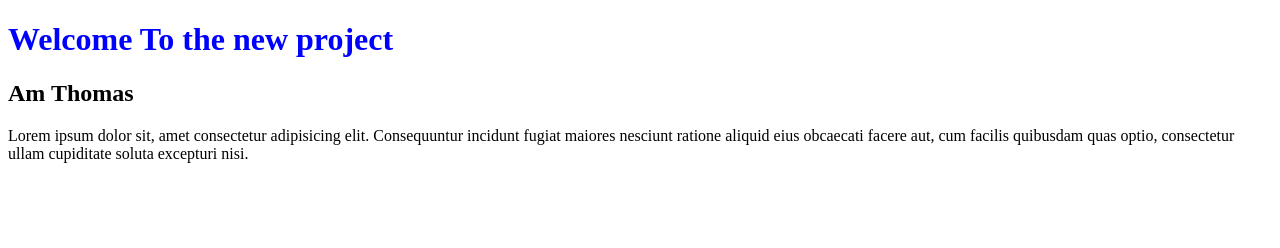
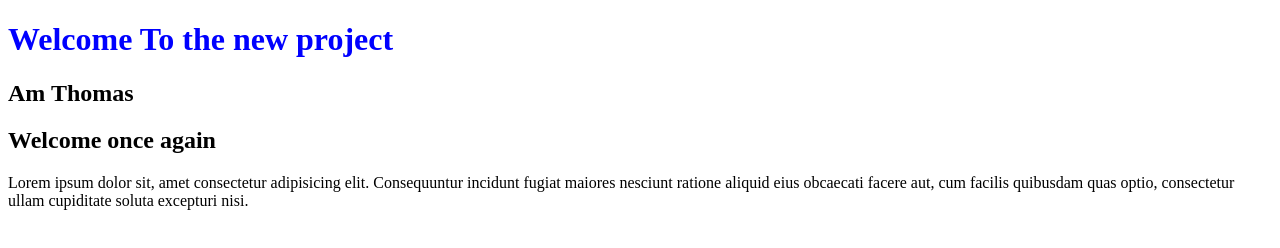
Before and after one commit to GakinyaTom/toma, a plain HTML site: page index.html in a window 1280 px wide. Drawn offline with Linux system fonts and the light colour scheme.

Commit message:
added h2

```diff
--- a/index.html
+++ b/index.html
@@ -9,6 +9,7 @@
 <body>
     <h1 style="color : blue;" >Welcome To the new project</h1>
     <h2>Am Thomas </h2>
+    <h2>Welcome once again</h2>
     <p>Lorem ipsum dolor sit, amet consectetur adipisicing elit. Consequuntur incidunt fugiat maiores nesciunt ratione aliquid eius obcaecati facere aut, cum facilis quibusdam quas optio, consectetur ullam cupiditate soluta excepturi nisi.</p>
 
 </body>
```
